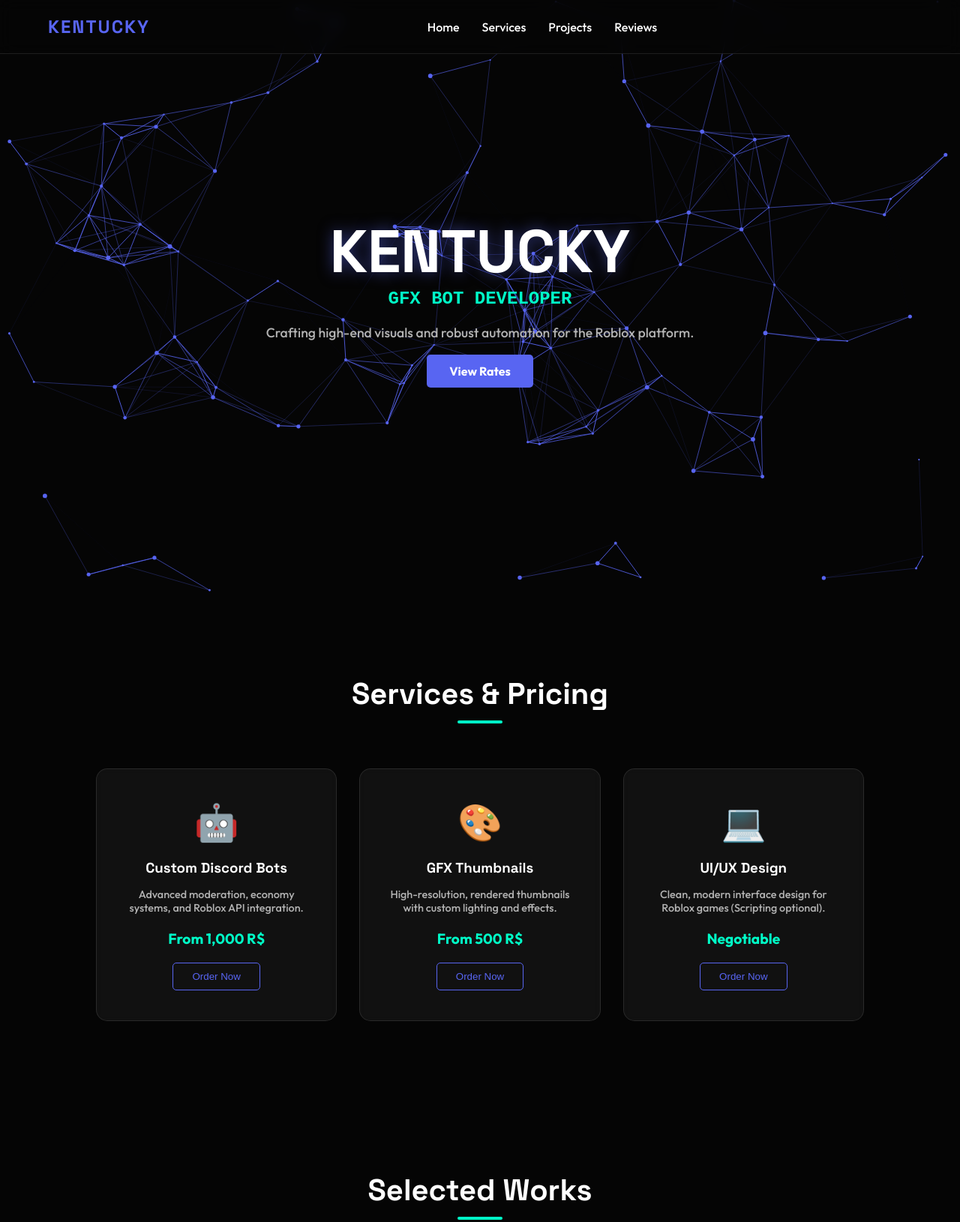
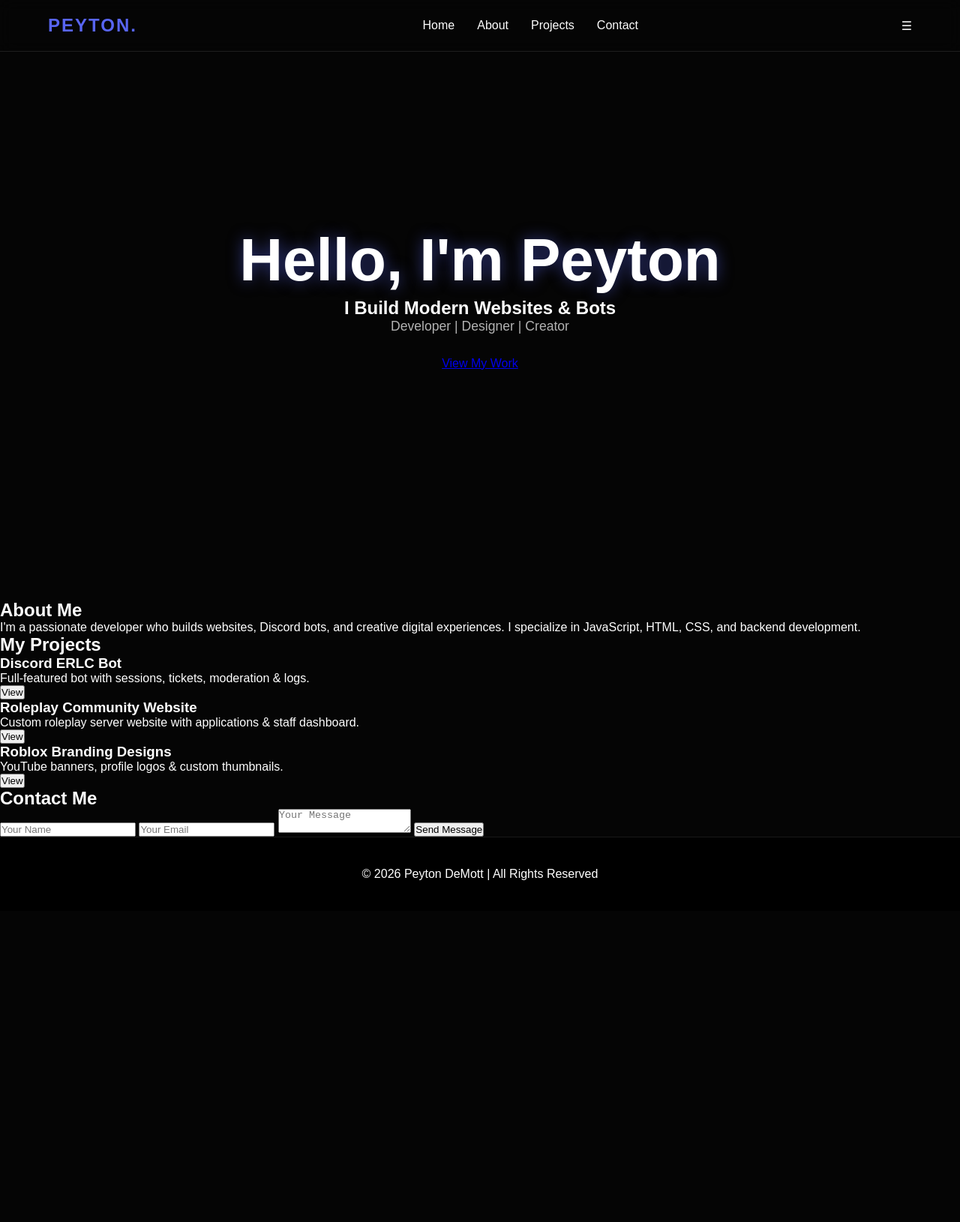
Before and after one commit to ttkXeno/Kentuckys-Portfolio, a plain HTML site: page index.html in a window 1280 px wide. Shown: the top 1630 px of the page at 75% size. After the commit the page ends 1215 px from the top, so only its background shows below. Drawn offline with Linux system fonts and the light colour scheme.

Commit message:
Replace Kentucky portfolio with Peyton DeMott portfolio

```diff
--- a/index.html
+++ b/index.html
@@ -2,133 +2,79 @@
 <html lang="en">
 <head>
     <meta charset="UTF-8">
+    <title>Peyton DeMott | Portfolio</title>
     <meta name="viewport" content="width=device-width, initial-scale=1.0">
-    <title>Kentucky | GFX & Bot Dev</title>
     <link rel="stylesheet" href="style.css">
-    <link href="https://fonts.googleapis.com/css2?family=Outfit:wght@300;500;700&family=Space+Grotesk:wght@400;700&display=swap" rel="stylesheet">
-    <script src="https://kit.fontawesome.com/a076d05399.js" crossorigin="anonymous"></script> </head>
+</head>
 <body>
 
-    <div id="loader">
-        <div class="spinner"></div>
-        <h2 class="loader-text">INITIALIZING SYSTEM...</h2>
-    </div>
-
-    <canvas id="bg-canvas"></canvas>
-
+<header>
     <nav>
-        <div class="logo">KENTUCKY</div>
+        <h2 class="logo">Peyton<span>.</span></h2>
         <ul class="nav-links">
             <li><a href="#home">Home</a></li>
-            <li><a href="#services">Services</a></li>
+            <li><a href="#about">About</a></li>
             <li><a href="#projects">Projects</a></li>
-            <li><a href="#reviews">Reviews</a></li>
+            <li><a href="#contact">Contact</a></li>
         </ul>
-        <div class="burger">
-            <div class="line1"></div>
-            <div class="line2"></div>
-            <div class="line3"></div>
-        </div>
+        <div class="menu-toggle">☰</div>
     </nav>
+</header>
 
 <section id="home" class="hero">
     <div class="hero-content">
-            <h1 class="glitch" data-text="KENTUCKY">KENTUCKY</h1>
-            <h3 class="typewriter">GFX BOT DEVELOPER</h3>
-            <p>Crafting high-end visuals and robust automation for the Roblox platform.</p>
-            <a href="#services" class="cta-btn">View Rates</a>
+        <h1>Hello, I'm <span>Peyton</span></h1>
+        <h2>I Build Modern Websites & Bots</h2>
+        <p>Developer | Designer | Creator</p>
+        <a href="#projects" class="btn">View My Work</a>
     </div>
 </section>
 
-    <section id="services" class="section-pad">
-        <h2 class="section-title">Services & Pricing</h2>
-        <div class="card-container">
-            <div class="card">
-                <div class="icon">🤖</div>
-                <h3>Custom Discord Bots</h3>
-                <p>Advanced moderation, economy systems, and Roblox API integration.</p>
-                <div class="price">From 1,000 R$</div>
-                <button class="order-btn">Order Now</button>
+<section id="about" class="about">
+    <h2>About Me</h2>
+    <p>
+        I'm a passionate developer who builds websites, Discord bots, and creative digital experiences.
+        I specialize in JavaScript, HTML, CSS, and backend development.
+    </p>
+</section>
+
+<section id="projects" class="projects">
+    <h2>My Projects</h2>
+    <div class="project-grid">
+
+        <div class="project-card">
+            <h3>Discord ERLC Bot</h3>
+            <p>Full-featured bot with sessions, tickets, moderation & logs.</p>
+            <button onclick="alert('Add GitHub link here')">View</button>
         </div>
-            <div class="card">
-                <div class="icon">🎨</div>
-                <h3>GFX Thumbnails</h3>
-                <p>High-resolution, rendered thumbnails with custom lighting and effects.</p>
-                <div class="price">From 500 R$</div>
-                <button class="order-btn">Order Now</button>
+
+        <div class="project-card">
+            <h3>Roleplay Community Website</h3>
+            <p>Custom roleplay server website with applications & staff dashboard.</p>
+            <button onclick="alert('Add GitHub link here')">View</button>
         </div>
-            <div class="card">
-                <div class="icon">💻</div>
-                <h3>UI/UX Design</h3>
-                <p>Clean, modern interface design for Roblox games (Scripting optional).</p>
-                <div class="price">Negotiable</div>
-                <button class="order-btn">Order Now</button>
+
+        <div class="project-card">
+            <h3>Roblox Branding Designs</h3>
+            <p>YouTube banners, profile logos & custom thumbnails.</p>
+            <button onclick="alert('Add portfolio link here')">View</button>
         </div>
+
     </div>
 </section>
 
-    <section id="projects" class="section-pad">
-        <h2 class="section-title">Selected Works</h2>
-        <div class="gallery">
-            <div class="project-item">
-                <img src="https://via.placeholder.com/600x400/1a1a1a/7289da?text=Bot+Dashboard" alt="Project 1">
-                <div class="overlay">
-                    <h3>Moderation Bot</h3>
-                    <p>Python / Discord.py</p>
-                </div>
-            </div>
-            <div class="project-item">
-                <img src="https://via.placeholder.com/600x400/1a1a1a/7289da?text=RPG+Game+Thumbnail" alt="Project 2">
-                <div class="overlay">
-                    <h3>RPG Thumbnail</h3>
-                    <p>Blender / Photoshop</p>
-                </div>
-            </div>
-            <div class="project-item">
-                <img src="https://via.placeholder.com/600x400/1a1a1a/7289da?text=Simulator+UI" alt="Project 3">
-                <div class="overlay">
-                    <h3>Simulator UI</h3>
-                    <p>Roblox Studio</p>
-                </div>
-            </div>
-            <div class="project-item">
-                <img src="https://via.placeholder.com/600x400/1a1a1a/7289da?text=Clan+Logo" alt="Project 4">
-                <div class="overlay">
-                    <h3>Clan Logo</h3>
-                    <p>Vector Art</p>
-                </div>
-            </div>
-        </div>
-    </section>
-
-    <section id="reviews" class="section-pad">
-        <h2 class="section-title">Client Reviews</h2>
-        <div class="review-grid">
-            <div class="review-card">
-                <div class="stars">⭐⭐⭐⭐⭐</div>
-                <p>"Kentucky is the best dev I've worked with. The bot has 0 downtime and the GFX is fire."</p>
-                <div class="user">- xGamerTag_123</div>
-            </div>
-            <div class="review-card">
-                <div class="stars">⭐⭐⭐⭐⭐</div>
-                <p>"Super fast delivery and flexible with Robux payment. Highly recommended!"</p>
-                <div class="user">- StudioOwner99</div>
-            </div>
-            <div class="review-card">
-                <div class="stars">⭐⭐⭐⭐⭐</div>
-                <p>"The UI designs completely changed the look of our game. Worth every Robux."</p>
-                <div class="user">- LeadDev_Roblox</div>
-            </div>
-        </div>
+<section id="contact" class="contact">
+    <h2>Contact Me</h2>
+    <form id="contactForm">
+        <input type="text" placeholder="Your Name" required>
+        <input type="email" placeholder="Your Email" required>
+        <textarea placeholder="Your Message" required></textarea>
+        <button type="submit">Send Message</button>
+    </form>
 </section>
 
 <footer>
-        <p>&copy; 2024 Kentucky. All Rights Reserved.</p>
-        <div class="socials">
-            <a href="#">Discord</a>
-            <a href="#">Twitter</a>
-            <a href="#">Roblox</a>
-        </div>
+    <p>© 2026 Peyton DeMott | All Rights Reserved</p>
 </footer>
 
 <script src="script.js"></script>
```
Lines whose indentation alone changed are shown as unchanged.
